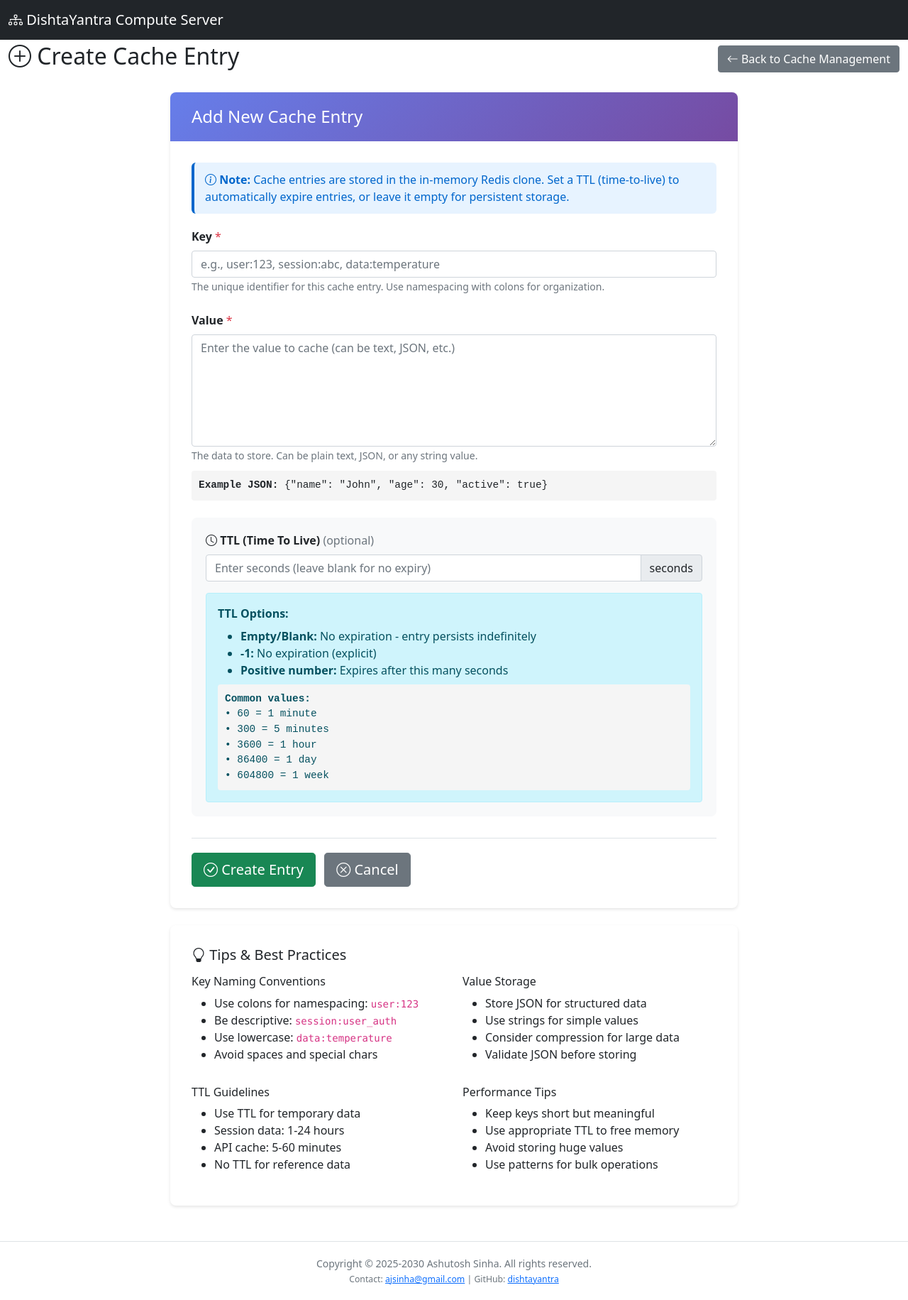
After one commit to ajsinha/dishtayantra, a Flask app: template web/templates/cache_create.html in a window 1280 px wide. The commit adds this page. Shown: the whole page at 71% size. Run offline with Flask 3, Linux system fonts and the light colour scheme; the template is opened without the code that fills it, so the values that code supplies are empty; some libraries are stand-ins or nearby versions.

```diff
--- a/web/app.py
+++ b/web/app.py
@@ -477,33 +477,75 @@ def cache_query():
         return jsonify({'success': False, 'error': str(e)}), 500
 
 
+@app.route('/cache/create', methods=['GET'])
+@admin_required
+def cache_create_page():
+    """Cache entry create page"""
+    return render_template('cache_create.html')
+
+
 @app.route('/cache/api/create', methods=['POST'])
 @admin_required
 def cache_create():
     """Create a new cache entry"""
     try:
-        data = request.get_json()
-        key = data.get('key')
-        value = data.get('value')
-        ttl = data.get('ttl')
+        # Handle both JSON (API) and form data (from create page)
+        if request.is_json:
+            data = request.get_json()
+            key = data.get('key')
+            value = data.get('value')
+            ttl = data.get('ttl')
+        else:
+            key = request.form.get('key', '').strip()
+            value = request.form.get('value', '').strip()
+            ttl = request.form.get('ttl', '').strip()
 
         if not key:
-            return jsonify({'success': False, 'error': 'Key is required'}), 400
+            if request.is_json:
+                return jsonify({'success': False, 'error': 'Key is required'}), 400
+            else:
+                flash('Key is required', 'error')
+                return redirect(url_for('cache_create_page'))
 
-        if value is None:
-            return jsonify({'success': False, 'error': 'Value is required'}), 400
+        if value is None or value == '':
+            if request.is_json:
+                return jsonify({'success': False, 'error': 'Value is required'}), 400
+            else:
+                flash('Value is required', 'error')
+                return redirect(url_for('cache_create_page'))
 
         # Set the value
-        if ttl and int(ttl) > 0:
-            redis_cache.set(key, value, ex=int(ttl))
+        if ttl and ttl != '' and ttl != '-1':
+            try:
+                ttl_int = int(ttl)
+                if ttl_int > 0:
+                    redis_cache.set(key, value, ex=ttl_int)
+                else:
+                    redis_cache.set(key, value)
+            except ValueError:
+                if request.is_json:
+                    return jsonify({'success': False, 'error': 'Invalid TTL value'}), 400
+                else:
+                    flash('Invalid TTL value', 'error')
+                    return redirect(url_for('cache_create_page'))
         else:
             redis_cache.set(key, value)
 
         logger.info(f"Cache entry created: {key}")
-        return jsonify({'success': True, 'message': f'Entry {key} created successfully'})
+
+        if request.is_json:
+            return jsonify({'success': True, 'message': f'Entry {key} created successfully'})
+        else:
+            flash(f'Cache entry "{key}" created successfully', 'success')
+            return redirect(url_for('cache_management'))
+
     except Exception as e:
         logger.error(f"Error creating cache entry: {str(e)}")
-        return jsonify({'success': False, 'error': str(e)}), 500
+        if request.is_json:
+            return jsonify({'success': False, 'error': str(e)}), 500
+        else:
+            flash(f'Error creating cache entry: {str(e)}', 'error')
+            return redirect(url_for('cache_create_page'))
 
 
 @app.route('/cache/api/delete', methods=['DELETE'])
--- /dev/null
+++ b/web/templates/cache_create.html
@@ -0,0 +1,242 @@
+{% extends "base.html" %}
+
+{% block title %}Create Cache Entry - DishtaYantra Compute Server{% endblock %}
+
+{% block extra_css %}
+<style>
+    .create-form-container {
+        max-width: 800px;
+        margin: 0 auto;
+    }
+    .form-section {
+        background: white;
+        border-radius: 8px;
+        padding: 30px;
+        box-shadow: 0 2px 4px rgba(0,0,0,0.1);
+    }
+    .form-header {
+        background: linear-gradient(135deg, #667eea 0%, #764ba2 100%);
+        color: white;
+        border-radius: 8px 8px 0 0;
+        padding: 20px 30px;
+        margin: -30px -30px 30px -30px;
+    }
+    .info-section {
+        background: #f8f9fa;
+        border-radius: 8px;
+        padding: 20px;
+        margin-top: 20px;
+    }
+    .form-actions {
+        margin-top: 30px;
+        padding-top: 20px;
+        border-top: 1px solid #dee2e6;
+    }
+    .info-badge {
+        background: #e7f3ff;
+        color: #0066cc;
+        padding: 12px 15px;
+        border-radius: 6px;
+        border-left: 4px solid #0066cc;
+        margin-bottom: 20px;
+    }
+    .code-example {
+        background: #f5f5f5;
+        padding: 10px;
+        border-radius: 4px;
+        font-family: 'Courier New', monospace;
+        font-size: 0.9em;
+        margin-top: 10px;
+    }
+</style>
+{% endblock %}
+
+{% block content %}
+<div class="row mb-4">
+    <div class="col-md-12">
+        <div class="d-flex justify-content-between align-items-center">
+            <h2><i class="bi bi-plus-circle"></i> Create Cache Entry</h2>
+            <div>
+                <a href="{{ url_for('cache_management') }}" class="btn btn-secondary">
+                    <i class="bi bi-arrow-left"></i> Back to Cache Management
+                </a>
+            </div>
+        </div>
+    </div>
+</div>
+
+<div class="create-form-container">
+    <div class="form-section">
+        <div class="form-header">
+            <h4 class="mb-0">
+                <i class="bi bi-database-add"></i> Add New Cache Entry
+            </h4>
+        </div>
+
+        <div class="info-badge">
+            <i class="bi bi-info-circle"></i>
+            <strong>Note:</strong> Cache entries are stored in the in-memory Redis clone. Set a TTL (time-to-live) to automatically expire entries, or leave it empty for persistent storage.
+        </div>
+
+        <form method="POST" action="{{ url_for('cache_create') }}">
+            <div class="mb-4">
+                <label for="key" class="form-label">
+                    <strong>Key</strong>
+                    <span class="text-danger">*</span>
+                </label>
+                <input type="text" class="form-control" id="key" name="key" required
+                       placeholder="e.g., user:123, session:abc, data:temperature">
+                <small class="form-text text-muted">
+                    The unique identifier for this cache entry. Use namespacing with colons for organization.
+                </small>
+            </div>
+
+            <div class="mb-4">
+                <label for="value" class="form-label">
+                    <strong>Value</strong>
+                    <span class="text-danger">*</span>
+                </label>
+                <textarea class="form-control" id="value" name="value" rows="6" required
+                          placeholder="Enter the value to cache (can be text, JSON, etc.)"></textarea>
+                <small class="form-text text-muted">
+                    The data to store. Can be plain text, JSON, or any string value.
+                </small>
+                <div class="code-example">
+                    <strong>Example JSON:</strong> {"name": "John", "age": 30, "active": true}
+                </div>
+            </div>
+
+            <div class="info-section">
+                <label for="ttl" class="form-label">
+                    <strong><i class="bi bi-clock"></i> TTL (Time To Live)</strong>
+                    <span class="text-muted">(optional)</span>
+                </label>
+                <div class="input-group mb-3">
+                    <input type="number" class="form-control" id="ttl" name="ttl" min="-1"
+                           placeholder="Enter seconds (leave blank for no expiry)">
+                    <span class="input-group-text">seconds</span>
+                </div>
+
+                <div class="alert alert-info mb-0">
+                    <strong>TTL Options:</strong>
+                    <ul class="mb-0 mt-2">
+                        <li><strong>Empty/Blank:</strong> No expiration - entry persists indefinitely</li>
+                        <li><strong>-1:</strong> No expiration (explicit)</li>
+                        <li><strong>Positive number:</strong> Expires after this many seconds</li>
+                    </ul>
+                    <div class="code-example mt-2">
+                        <strong>Common values:</strong><br>
+                        • 60 = 1 minute<br>
+                        • 300 = 5 minutes<br>
+                        • 3600 = 1 hour<br>
+                        • 86400 = 1 day<br>
+                        • 604800 = 1 week
+                    </div>
+                </div>
+            </div>
+
+            <div class="form-actions">
+                <button type="submit" class="btn btn-success btn-lg me-2">
+                    <i class="bi bi-check-circle"></i> Create Entry
+                </button>
+                <a href="{{ url_for('cache_management') }}" class="btn btn-secondary btn-lg">
+                    <i class="bi bi-x-circle"></i> Cancel
+                </a>
+            </div>
+        </form>
+    </div>
+
+    <div class="form-section mt-4">
+        <h5 class="mb-3"><i class="bi bi-lightbulb"></i> Tips & Best Practices</h5>
+        <div class="row">
+            <div class="col-md-6">
+                <h6>Key Naming Conventions</h6>
+                <ul>
+                    <li>Use colons for namespacing: <code>user:123</code></li>
+                    <li>Be descriptive: <code>session:user_auth</code></li>
+                    <li>Use lowercase: <code>data:temperature</code></li>
+                    <li>Avoid spaces and special chars</li>
+                </ul>
+            </div>
+            <div class="col-md-6">
+                <h6>Value Storage</h6>
+                <ul>
+                    <li>Store JSON for structured data</li>
+                    <li>Use strings for simple values</li>
+                    <li>Consider compression for large data</li>
+                    <li>Validate JSON before storing</li>
+                </ul>
+            </div>
+        </div>
+        <div class="row mt-3">
+            <div class="col-md-6">
+                <h6>TTL Guidelines</h6>
+                <ul>
+                    <li>Use TTL for temporary data</li>
+                    <li>Session data: 1-24 hours</li>
+                    <li>API cache: 5-60 minutes</li>
+                    <li>No TTL for reference data</li>
+                </ul>
+            </div>
+            <div class="col-md-6">
+                <h6>Performance Tips</h6>
+                <ul>
+                    <li>Keep keys short but meaningful</li>
+                    <li>Use appropriate TTL to free memory</li>
+                    <li>Avoid storing huge values</li>
+                    <li>Use patterns for bulk operations</li>
+                </ul>
+            </div>
+        </div>
+    </div>
+</div>
+
+{% endblock %}
+
+{% block extra_js %}
+<script>
+// Form validation
+document.querySelector('form').addEventListener('submit', function(e) {
+    const key = document.getElementById('key').value.trim();
+    const value = document.getElementById('value').value.trim();
+    const ttl = document.getElementById('ttl').value.trim();
+
+    if (!key) {
+        e.preventDefault();
+        alert('Key is required.');
+        return false;
+    }
+
+    if (!value) {
+        e.preventDefault();
+        alert('Value is required.');
+        return false;
+    }
+
+    // Check if TTL is valid
+    if (ttl && ttl !== '' && ttl !== '-1') {
+        const ttlNum = parseInt(ttl);
+        if (isNaN(ttlNum) || ttlNum < -1) {
+            e.preventDefault();
+            alert('TTL must be -1 (no expiry) or a positive number of seconds.');
+            return false;
+        }
+    }
+
+    return true;
+});
+
+// Optional: Try to format JSON in value field
+document.getElementById('value').addEventListener('blur', function() {
+    const value = this.value.trim();
+    if (value.startsWith('{') || value.startsWith('[')) {
+        try {
+            const parsed = JSON.parse(value);
+            this.value = JSON.stringify(parsed, null, 2);
+        } catch (e) {
+            // Not valid JSON, leave as is
+        }
+    }
+});
+</script>
+{% endblock %}
```
Also changed, not shown: data/inmemory_redisclone.json (+3 -9 lines), web/templates/cache_management.html (+3 -72 lines).
